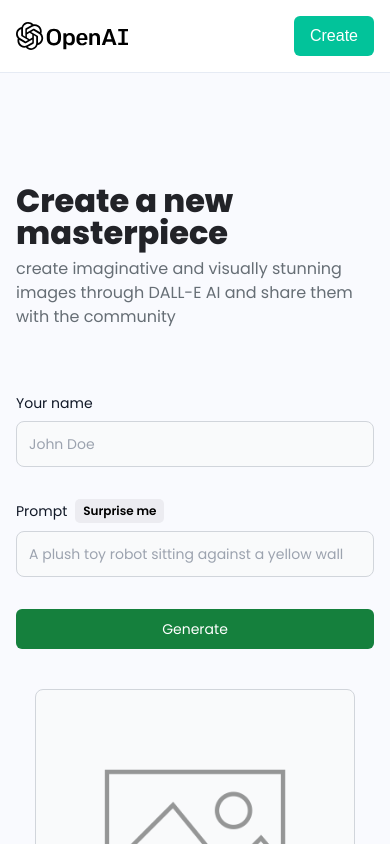
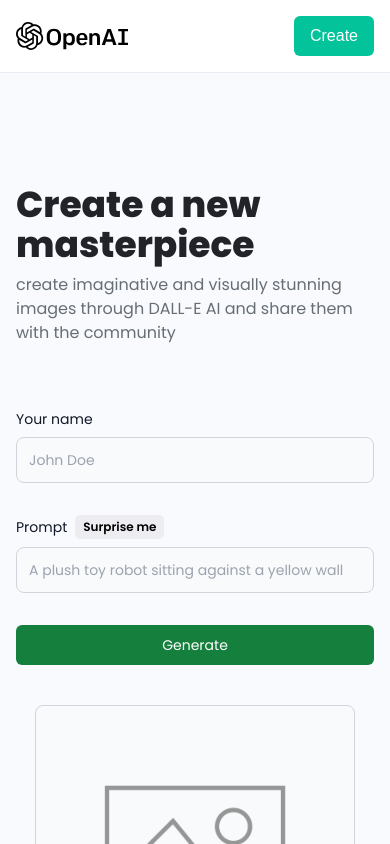
Before and after one commit to arsallanShahab/dalle-image-generation-app, a React (Vite) app in the folder client/: page /create-post in a window 390 px wide. Shown: the top 844 px of the page. Built offline with nearby package versions, Linux system fonts and the light colour scheme; a web font is replaced by a local one.

Commit message:
fix a minor bug related to responsivenss

```diff
--- a/client/src/pages/CreatePost.jsx
+++ b/client/src/pages/CreatePost.jsx
@@ -72,7 +72,7 @@ const CreatePost = () => {
   return (
     <section className="max-w-7xl mx-auto pb-20">
       <div className="">
-        <h1 className="font-extrabold max-w-3xl text-[32px] text-4xl pt-20 text-[32px] text-7xl text-[#222328]">
+        <h1 className="font-extrabold max-w-3xl text-4xl sm:text-7xl pt-20  text-[#222328]">
           Create a new masterpiece
         </h1>
         <p className="mt-2 text-[#666e75] text-[16px] max-w-[500px]">
--- a/client/src/pages/Home.jsx
+++ b/client/src/pages/Home.jsx
@@ -61,7 +61,7 @@ const Home = () => {
 
   return (
     <section className="max-w-7xl mx-auto">
-      <h1 className="font-extrabold max-w-3xl pt-20 font-poppins text-[32px] text-4xl sm:text-7xl text-[#222328]">
+      <h1 className="font-extrabold max-w-3xl pt-20 font-poppins text-4xl sm:text-7xl text-[#222328]">
         The Community Showcase
       </h1>
       <p className="mt-2 text-[#666e75] text-[16px] max-w-[500px]">
```
